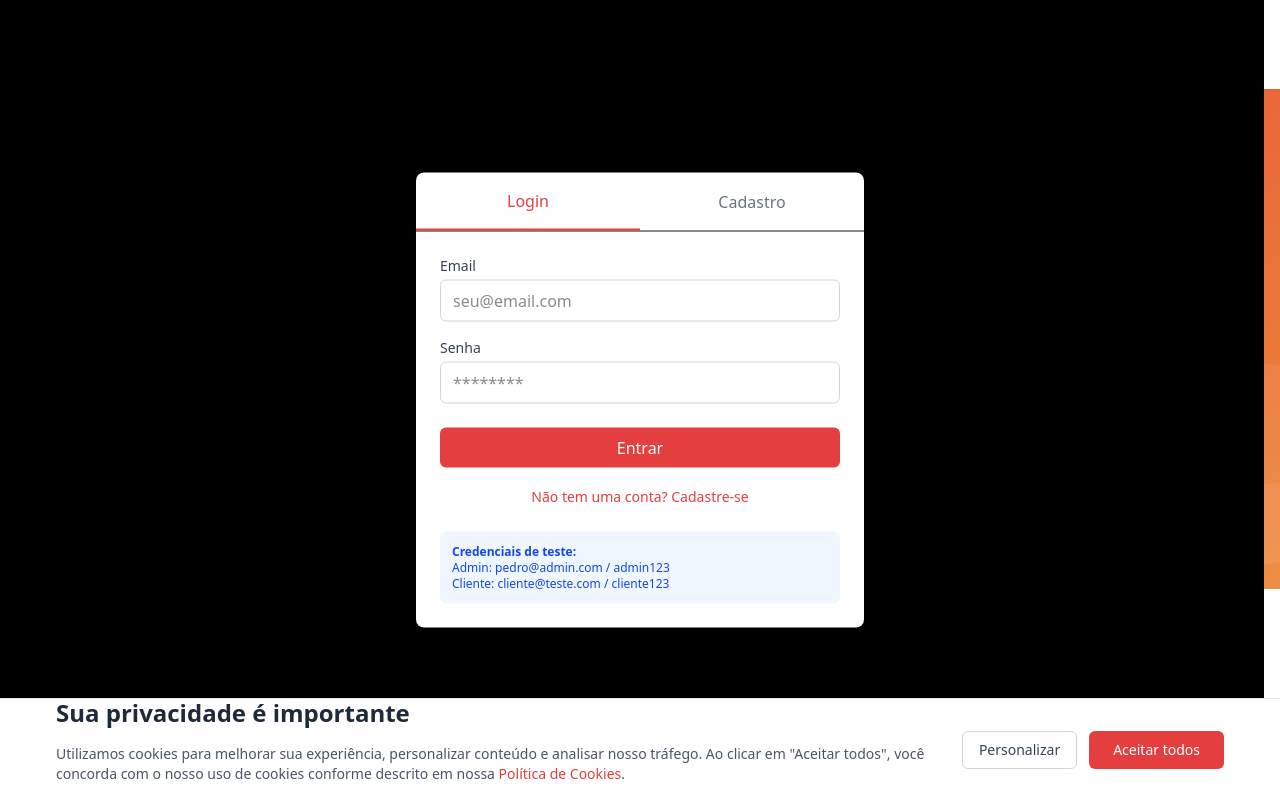
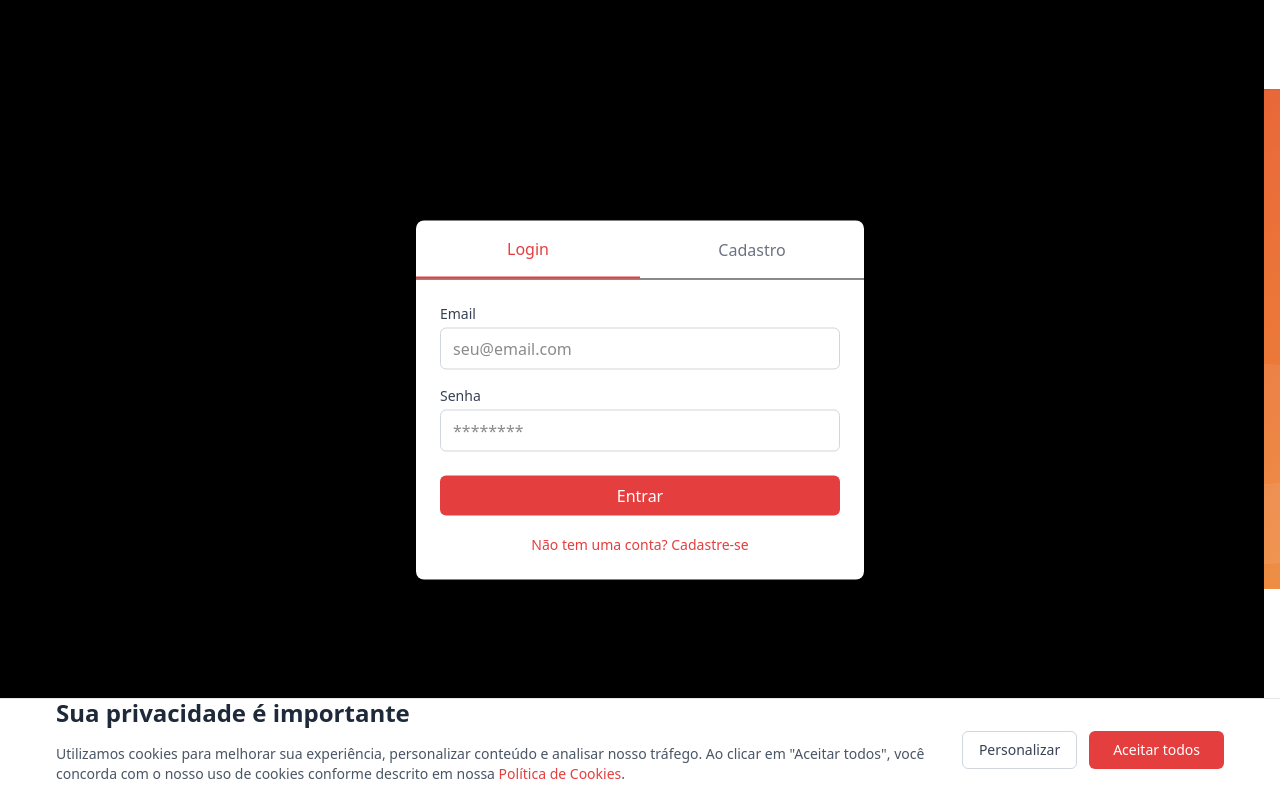
Before and after one commit to pedronogr/orthosais, a Next.js app: page / in a window 1280 px wide. Both pictures are taken after a click on the button "Entrar". Shown: the top 800 px of the page. Built offline with nearby package versions, Linux system fonts and the light colour scheme.

Commit message:
remove: credenciais de teste do painel de login

```diff
--- a/app/components/AuthModal.tsx
+++ b/app/components/AuthModal.tsx
@@ -166,12 +166,6 @@ export default function AuthModal({ isOpen, onClose }: AuthModalProps) {
                   Não tem uma conta? Cadastre-se
                 </button>
               </div>
-
-              <div className="mt-6 p-3 bg-blue-50 text-blue-700 text-xs rounded-md">
-                <strong>Credenciais de teste:</strong><br />
-                Admin: pedro@admin.com / admin123<br />
-                Cliente: cliente@teste.com / cliente123
-              </div>
             </form>
           ) : (
             <form onSubmit={handleRegister}>
```
